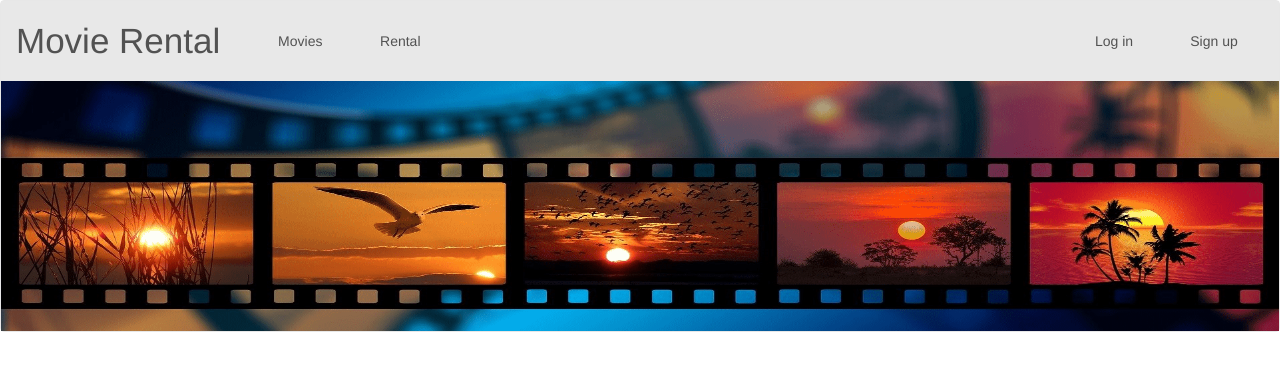
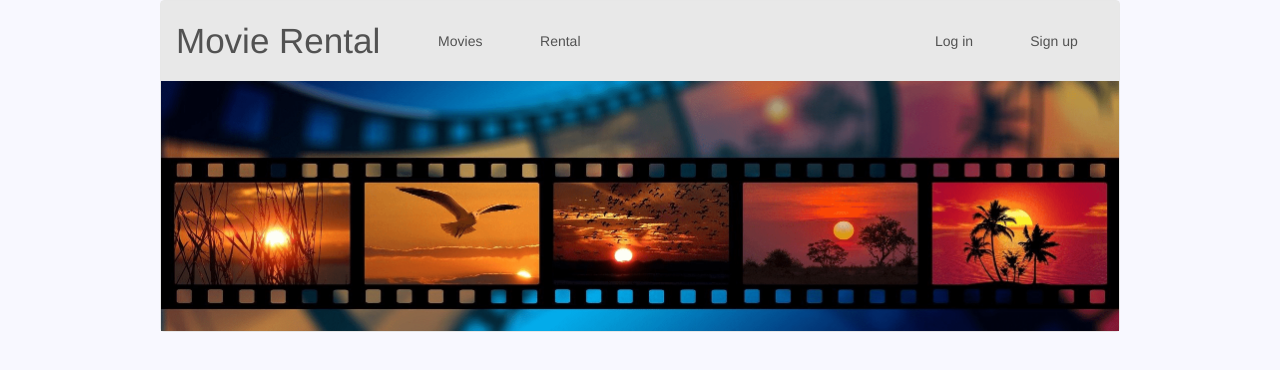
Before and after one commit to kvalge/movies-angular, an Angular app: page / in a window 1280 px wide. Shown: the top 370 px of the page. Built offline with nearby package versions, Linux system fonts and the light colour scheme.

Commit message:
Updated style.

```diff
--- a/src/styles.css
+++ b/src/styles.css
@@ -1 +1,13 @@
-/* You can add global styles to this file, and also import other style files */
+* {
+  box-sizing: border-box;
+}
+
+html {
+  font-family: 'Jost', sans-serif;
+}
+
+body {
+  margin: 0 auto;
+  width: 960px;
+  background-color: ghostwhite;
+}
```
